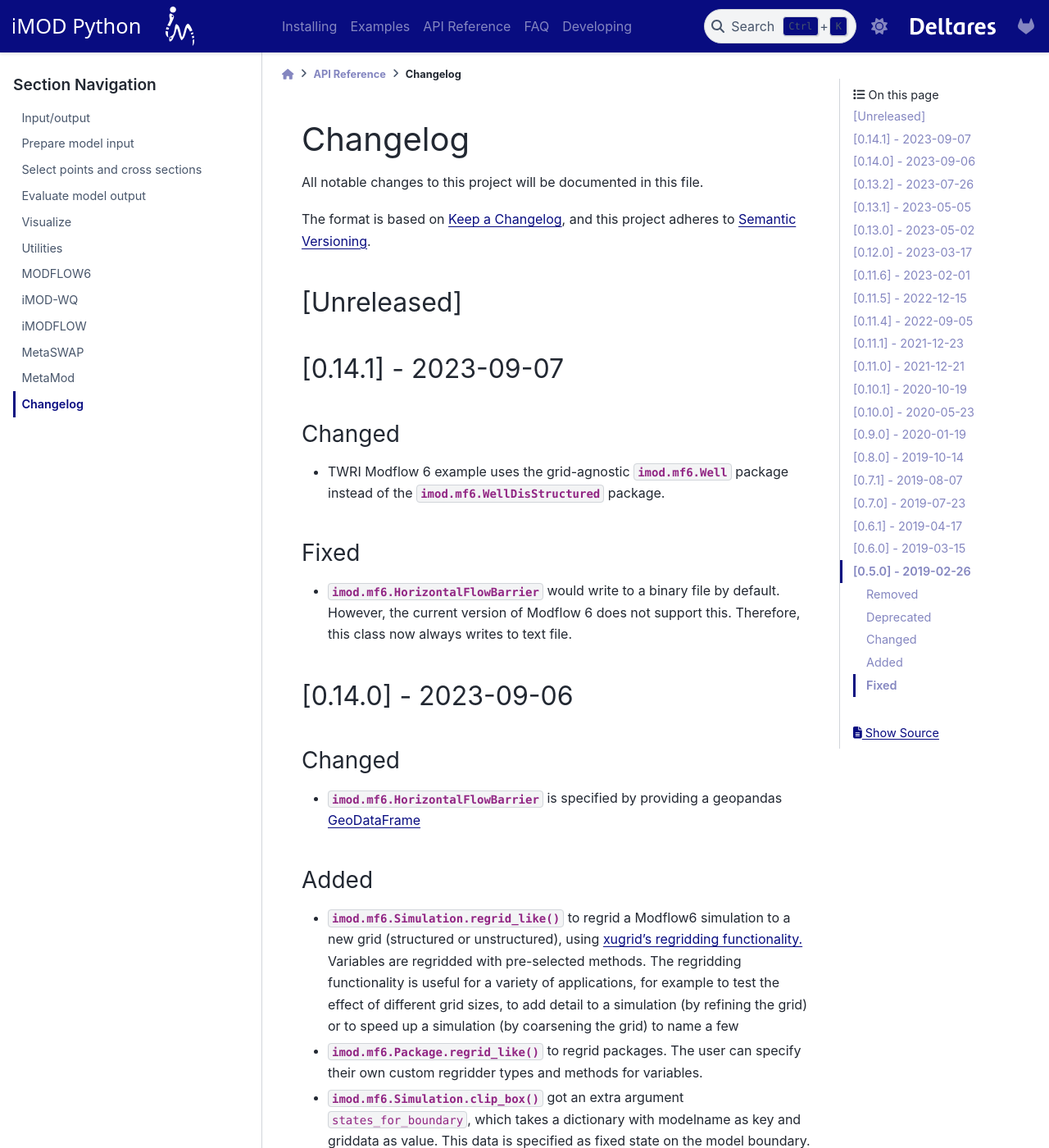
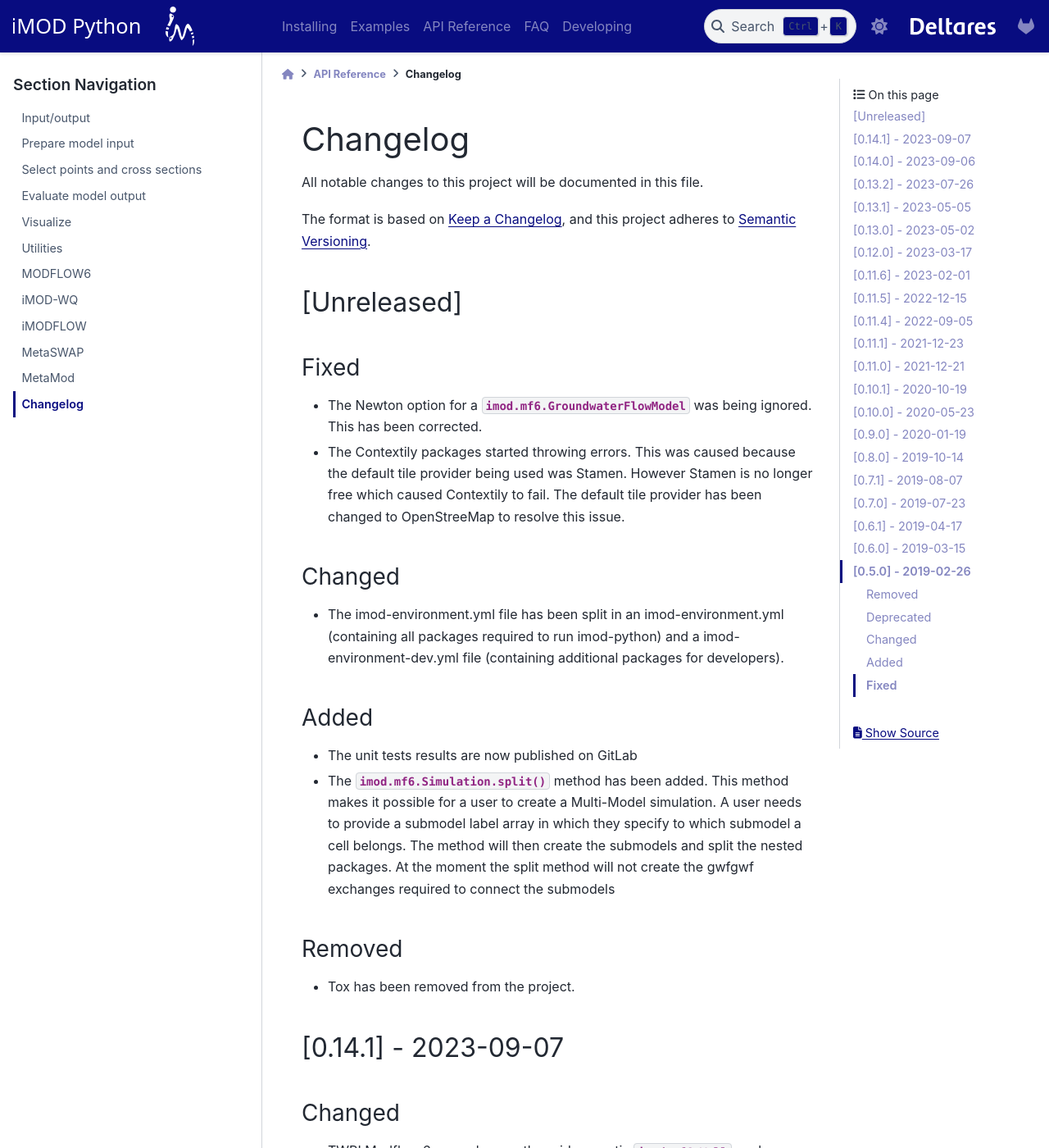
Before and after one commit to Deltares/imod-python, a Sphinx documentation site: the page built from docs/api/changelog.rst, in a window 1280 px wide and 1400 px high. Shown: the whole window at 82% size. Built offline with Sphinx 7.4.7 and the PyData theme 0.15.4, drawn with Linux system fonts in a browser that asks for light colours; pages that are not in the unit, such as notebooks, are missing from menus.

Commit message:
Gitlab #593 Update changelog
This commit updates the changelog with the latest changes since the previous release

```diff
--- a/docs/api/changelog.rst
+++ b/docs/api/changelog.rst
@@ -9,6 +9,35 @@ The format is based on `Keep a Changelog`_, and this project adheres to
 
 [Unreleased]
 ------------
+
+Fixed
+~~~~~
+- The Newton option for a :class:`imod.mf6.GroundwaterFlowModel` was being ignored. This has been
+  corrected.
+- The Contextily packages started throwing errors. This was caused because the
+  default tile provider being used was Stamen. However Stamen is no longer free
+  which caused Contextily to fail. The default tile provider has been changed to
+  OpenStreeMap to resolve this issue.
+
+Changed
+~~~~~~~
+- The imod-environment.yml file has been split in an imod-environment.yml
+  (containing all packages required to run imod-python) and a
+  imod-environment-dev.yml file (containing additional packages for developers).
+
+Added
+~~~~~
+- The unit tests results are now published on GitLab
+- The :meth:`imod.mf6.Simulation.split` method has been added. This method makes
+  it possible for a user to create a Multi-Model simulation. A user needs to
+  provide  a submodel label array in which they specify to which submodel a cell
+  belongs. The method will then create the submodels and split the nested packages.
+  At the moment the split method will not create the gwfgwf exchanges required to
+  connect the submodels
+
+Removed
+~~~~~~~
+- Tox has been removed from the project.
 
 [0.14.1] - 2023-09-07
 ---------------------
```
